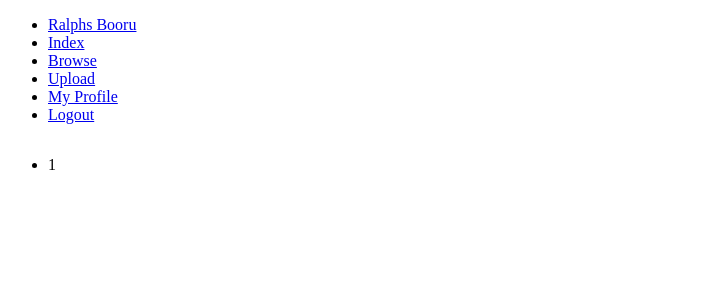
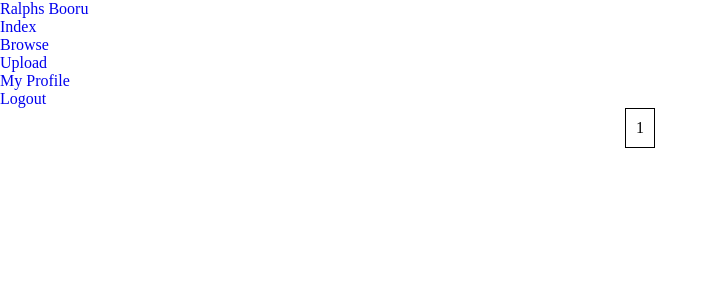
Before and after one commit to ralphrbergman/ralphs-booru, a Flask app: page /browse/1 in a window 1280 px wide. Shown: the top 300 px of the page, without its empty margins (0-718 px from the left). Run offline with Flask 3, Linux system fonts and the light colour scheme; the visitor is signed in with stand-in values (Sample User, id 1); data comes from the database, SQL or seed files in the repository; data that the repository does not hold is empty; parts of the project's set-up code (start-up, migrations or seed data) failed here and were passed over.

Commit message:
Pagination CSS

```diff
--- /dev/null
+++ b/static/base.css
@@ -0,0 +1,5 @@
+* {
+    margin: 0;
+    padding: 0;
+    text-decoration: none;
+}
--- /dev/null
+++ b/static/pagination.css
@@ -0,0 +1,20 @@
+.pagination-bar {
+    align-items: center;
+    display: flex;
+    gap: 5px;
+    justify-content: center;
+    list-style-type: none;
+}
+
+.pagination-element {
+    border: 1px solid black;
+}
+
+/* Without this, anchor elements won't have the same padding around them as paragraph. */
+.pagination-element a {
+    display: block;
+}
+
+.pagination-element a, p {
+    padding: 10px;
+}
--- a/template/browse.html
+++ b/template/browse.html
@@ -6,18 +6,5 @@
 
 {% block body %}
     {% include 'frag/posts.html' %}
-
-    <ul>
-        {% for page in bar %}
-            {% if page['page'] != current_page %}
-                <li>
-                    <a href="{{ page['url'] }}">{{ page['page'] }}</a>
-                </li>
-            {% else %}
-                <li>
-                    <p>{{ current_page }}</p>
-                </li>
-            {% endif %}
-        {% endfor %}
-    </ul>
+    {% include 'frag/pagination.html' %}
 {% endblock %}
--- /dev/null
+++ b/template/frag/pagination.html
@@ -0,0 +1,15 @@
+{% block style %}
+    <link rel="stylesheet" href="{{ url_for('static', filename = 'pagination.css') }}">
+{% endblock %}
+
+<ul class="pagination-bar">
+    {% for page in bar %}
+        <li class="pagination-element">
+            {% if page['page'] != current_page %}
+                <a href="{{ page['url'] }}">{{ page['page'] }}</a>
+            {% else %}
+                <p>{{ current_page }}</p>
+            {% endif %}
+        </li>
+    {% endfor %}
+</ul>
--- a/template/layout.html
+++ b/template/layout.html
@@ -6,6 +6,7 @@
         <meta name="author" content="ralphrbergman">
         <meta name="viewport" content="width=device-width, initial-scale=1.0">
 
+        <link rel="stylesheet" href="{{ url_for('static', filename = 'base.css') }}">
         {% block style %}
         {% endblock %}
     </head>
```
